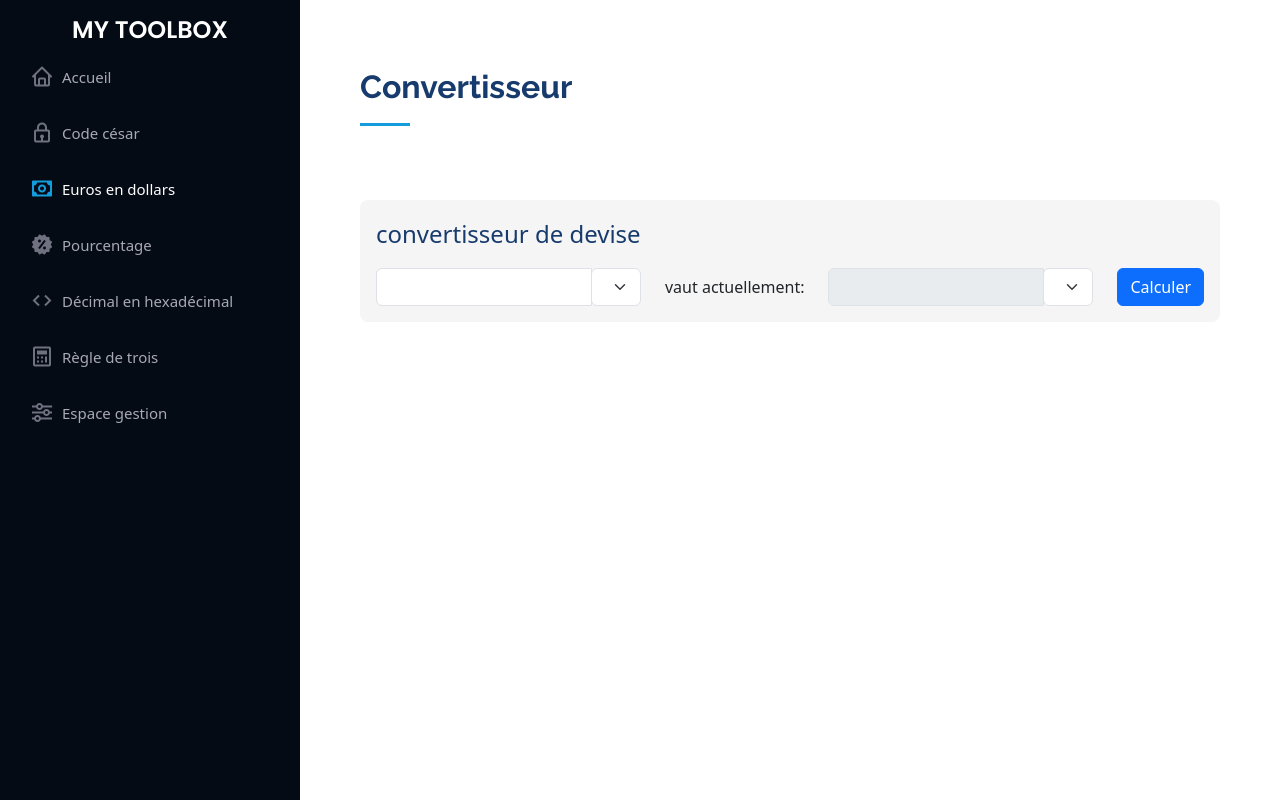
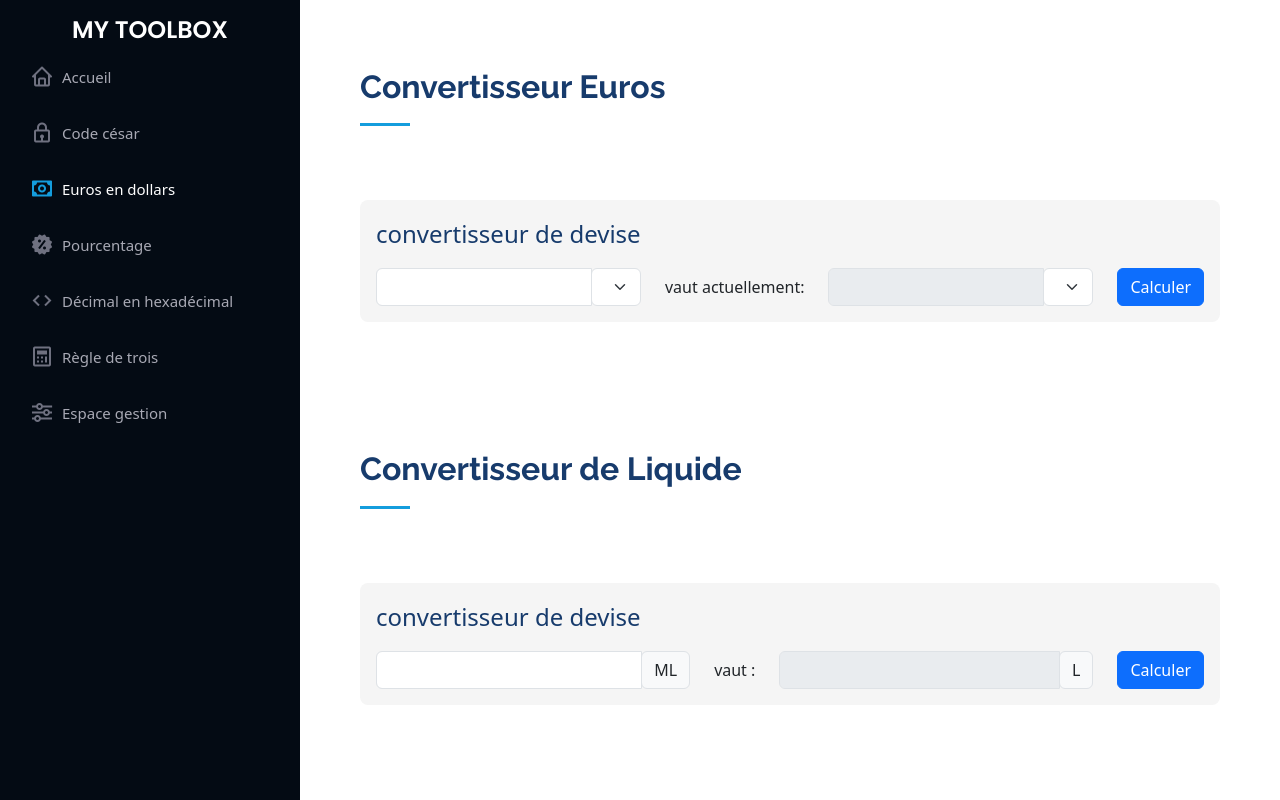
Before and after one commit to konchu974/projet_debogage, a PHP site: page /euros-dollars in a window 1280 px wide. Run offline with PHP 8.4, Linux system fonts and the light colour scheme; data that the repository does not hold is empty; some libraries are stand-ins or nearby versions.

Commit message:
Début de litre

```diff
--- a/functions/calculations.php
+++ b/functions/calculations.php
@@ -87,3 +87,18 @@
             $toCurrency => $convertedAmount,
         ];
     }
+    function convertmLtoL($litrecible = null, $mil = null)
+    {
+        if ($litrecible === null) {
+            $litrecible = $mil / 1000;
+            return [
+                'litre' => $litrecible,
+            ];
+        }
+        if ($mil === null) {
+            $mil = $litrecible * 1000;
+            return [
+                'mil' => $mil,
+            ];
+        }
+    }
--- a/templates/euros-dollars.php
+++ b/templates/euros-dollars.php
@@ -8,82 +8,8 @@ template('header', array(
 <section id="currency-converter" class="currency-converter mt-2 ms-5 me-5">
     <div class="container">
         <div class="section-title">
-            <h2>Convertisseur</h2>
+            <h2>Convertisseur Euros</h2>
         </div>
-
-        <!-- <div class="row">
-
-            <fieldset class="col-12 mt-4 p-3">
-                <legend>Euro vers dollar américain</legend>
-                <form action="" method="post" name="euros-dollars">
-                    <div class="row">
-                        <div class="col">
-                            <label for="EUR" class="form-label visually-hidden">Euros</label>
-                            <div class="input-group">
-                                <input id="EUR" name="EUR" type="text" class="form-control" required>
-                                <div class="input-group-append">
-                                    <div class="input-group-text">€</div>
-                                </div>
-                            </div>
-                        </div>
-
-                        <div class="col-auto align-self-center">
-                            <span class="ver">vaut actuellement</span>
-                        </div>
-
-                        <div class="col">
-                            <label for="USD" class="form-label visually-hidden">Dollars</label>
-                            <div class="input-group">
-                                <input id="USD" name="USD" type="text" class="form-control" disabled>
-                                <div class="input-group-append">
-                                    <div class="input-group-text">$</div>
-                                </div>
-                            </div>
-                        </div>
-
-                        <div class="col-auto">
-                            <button name="submit" type="submit" class="btn btn-primary">Calculer</button>
-                        </div>
-                    </div>
-                </form>
-            </fieldset>
-
-            <fieldset class="col-12 mt-4 p-3">
-                <legend>Dollar américain vers euro</legend>
-                <form action="" method="post" name="euros-dollars">
-                    <div class="row">
-                        <div class="col">
-                            <label for="USD" class="form-label visually-hidden">Dollars</label>
-                            <div class="input-group">
-                                <input id="USD" name="USD" type="text" class="form-control" required>
-                                <div class="input-group-append">
-                                    <div class="input-group-text">$</div>
-                                </div>
-                            </div>
-                        </div>
-
-                        <div class="col-auto align-self-center">
-                            <span class="ver">vaut actuellement</span>
-                        </div>
-
-                        <div class="col">
-                            <label for="EUR" class="form-label visually-hidden">Euros</label>
-                            <div class="input-group">
-                                <input id="EUR" name="EUR" type="text" class="form-control" disabled>
-                                <div class="input-group-append">
-                                    <div class="input-group-text">€</div>
-                                </div>
-                            </div>
-                        </div>
-
-                        <div class="col-auto">
-                            <button name="submit" type="submit" class="btn btn-primary">Calculer</button>
-                        </div>
-                    </div>
-                </form>
-            </fieldset>
-        </div>
-    </div> -->
         <fieldset class="col-12 mt-4 p-3">
             <legend>convertisseur de devise</legend>
             <form action="" method="post" name="euros-dollars">
@@ -145,9 +71,55 @@ template('header', array(
                 </div>
             </form>
         </fieldset>
+    </div>
 
 </section><!-- End Currency Converter Section -->
 
+<!-- ======= Liquid Converter Section ======= -->
+<section id="currency-converter" class="currency-converter mt-2 ms-5 me-5">
+    <div class="container">
+        <div class="section-title">
+            <h2>Convertisseur de Liquide</h2>
+        </div>
+        <fieldset class="col-12 mt-4 p-3">
+            <legend>convertisseur de devise</legend>
+            <form action="" method="post" name="mLtoL">
+                <div class="row">
+                    <div class="col">
+                        <label for="mil" class="form-label visually-hidden">Montant à convertir :</label>
+                        <div class="input-group">
+                            <input type="number" id="mil" name="mil" class="form-control" required>
+                            <div class="input-group-append">
+                                <div class="input-group-text">ML</div>
+                            </div>
+                        </div>
+                    </div>
+
+
+                    <div class="col-auto align-self-center">
+                        <span class="ver">vaut :</span>
+                    </div>
+
+                    <div class="col">
+                        <label for="litrecible" class="form-label visually-hidden">resultat</label>
+                        <div class="input-group">
+                            <input id="litrecible" name="litrecible" type="text" class="form-control " disabled>
+                            <div class="input-group-append">
+                                <div class="input-group-text">L</div>
+                                </div>
+                            </div>
+                        </div>
+                        <div class="col-auto">
+                            <button name="submit" type="submit" class="btn btn-primary">Calculer</button>
+                        </div>
+
+                    </div>
+                </div>
+            </form>
+        </fieldset>
+
+    </div>
+</section><!-- End Liquid Converter Section -->
 
 
 <script type="text/javascript">
@@ -176,7 +148,12 @@ template('header', array(
 
                 let inputName = Object.keys(result.data)[0];
 
-                event.target.querySelector(`input[name="devisecible"]`).value = result.data[inputName];
+                // Update the correct input field based on the form name
+                if (event.target.name === 'euros-dollars') {
+                    event.target.querySelector(`input[name="devisecible"]`).value = result.data[inputName];
+                } else if (event.target.name === 'mLtoL') {
+                    event.target.querySelector(`input[name="litre"]`).value = result.data[inputName];
+                }
             });
         }
     });
```
Also changed, not shown: templates/api/post.php (+15 -0 lines), .htaccess.
